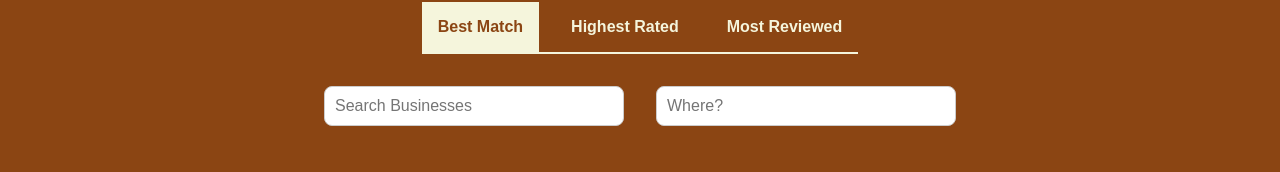
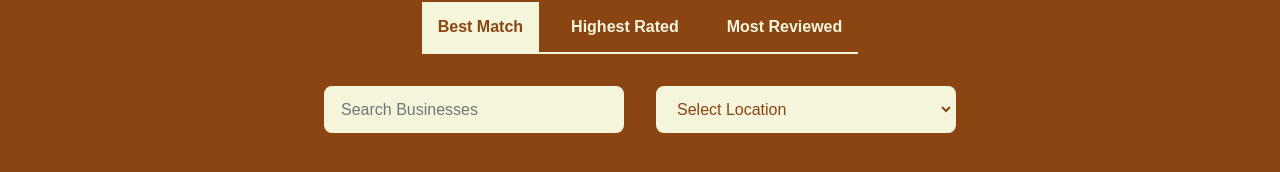
Before and after one commit to portgasalif/flavormap, a React (Create React App) app: page / in a window 1280 px wide. Shown: the part 117-289 px from the top of the page. Built offline with nearby package versions, Linux system fonts and the light colour scheme; no server answers.

Commit message:
Enhance Business and SearchBar components with improved styling and functionality; update Yelp API utility to handle errors gracefully

```diff
--- a/src/components/Business/Business.css
+++ b/src/components/Business/Business.css
@@ -1,17 +1,21 @@
 .Business {
-  max-width: 250px;
+  height: 350px;
+  display: flex;
+  flex-direction: column;
   border: 1px solid #ccc;
   border-radius: 8px;
 }
 .Business img {
   width: 100%;
-  height: auto;
+  height: 200px;
+  object-fit: cover;
+  border-radius: 8px 8px 0 0;
 }
 .Business h3 {
   margin-bottom: 1rem;
 }
 .business-info {
-  padding: 0.5rem;
+  padding: 1rem;
 }
 .business-content {
   display: flex;
--- a/src/components/Business/Business.js
+++ b/src/components/Business/Business.js
@@ -2,7 +2,13 @@ import "./Business.css";
 function Business({ business }) {
   return (
     <div className="Business">
-      <img src={business.imageSrc} alt={business.name} />
+      <img
+        src={
+          business.imageSrc ||
+          "https://via.placeholder.com/300x200?text=No+Image"
+        }
+        alt={business.name}
+      />
       <div className="business-info">
         <h3>{business.name}</h3>
         <div className="business-content">
--- a/src/components/BusinessList/BusinessList.css
+++ b/src/components/BusinessList/BusinessList.css
@@ -1,9 +1,8 @@
 .business-list {
   max-width: 1200px;
   margin: 0 auto;
-  display: flex;
-  flex-wrap: wrap;
-  justify-content: center;
+  display: grid;
+  grid-template-columns: repeat(auto-fit, minmax(280px, 1fr));
   padding: 20px;
   gap: 30px;
 }
--- a/src/components/SearchBar/SearchBar.css
+++ b/src/components/SearchBar/SearchBar.css
@@ -54,12 +54,16 @@
   margin-bottom: 2rem;
 }
 .search-bar-field {
-  padding: 10px;
+  padding: 12px 15px;
   width: 300px;
   border-radius: 8px;
-  border: 1px solid #ccc;
+  border: 2px solid beige;
   outline: none;
   font-size: 1rem;
+  background-color: beige;
+  color: saddlebrown;
+  font-weight: 500;
+  transition: all 0.3s ease;
 }
 .search-bar-submit-btn {
   background: beige;
--- a/src/components/SearchBar/SearchBar.js
+++ b/src/components/SearchBar/SearchBar.js
@@ -21,11 +21,11 @@ function SearchBar({ searchYelp }) {
     event.preventDefault();
     if (searchTerm && location) {
       searchYelp(searchTerm, location, sortOption);
+      setSearchTerm("");
+      setLocation("");
     } else {
       alert("Please enter both a search term and a location.");
     }
-    setSearchTerm("");
-    setLocation("");
   };
   return (
     <div className="search-bar">
@@ -46,21 +46,21 @@ function SearchBar({ searchYelp }) {
           </button>
           <button
             className={
-              sortOption === "highest_rated"
+              sortOption === "rating"
                 ? "search-bar-sort-option active"
                 : "search-bar-sort-option"
             }
-            onClick={() => handleOptionSelect("highest_rated")}
+            onClick={() => handleOptionSelect("rating")}
           >
             Highest Rated
           </button>
           <button
             className={
-              sortOption === "most_reviewed"
+              sortOption === "review_count"
                 ? "search-bar-sort-option active"
                 : "search-bar-sort-option"
             }
-            onClick={() => handleOptionSelect("most_reviewed")}
+            onClick={() => handleOptionSelect("review_count")}
           >
             Most Reviewed
           </button>
@@ -73,13 +73,23 @@ function SearchBar({ searchYelp }) {
             value={searchTerm}
             onChange={handleSearchTermChange}
           />
-          <input
+          <select
             className="search-bar-field"
-            type="text"
-            placeholder="Where?"
             value={location}
             onChange={handleLocationChange}
-          />
+          >
+            <option value="">Select Location</option>
+            <option value="New York, NY">New York, NY</option>
+            <option value="Los Angeles, CA">Los Angeles, CA</option>
+            <option value="San Francisco, CA">San Francisco, CA</option>
+            <option value="Chicago, IL">Chicago, IL</option>
+            <option value="Miami, FL">Miami, FL</option>
+            <option value="Jakarta, Indonesia">Jakarta, Indonesia</option>
+            <option value="Singapore">Singapore</option>
+            <option value="Kuala Lumpur, Malaysia">
+              Kuala Lumpur, Malaysia
+            </option>
+          </select>
         </div>
 
         <button
--- a/src/utils/Yelp.js
+++ b/src/utils/Yelp.js
@@ -10,6 +10,9 @@ const Yelp = {
       },
     })
       .then((response) => {
+        if (!response.ok) {
+          throw new Error(`HTTP error! status: ${response.status}`);
+        }
         return response.json();
       })
       .then((jsonResponse) => {
```
